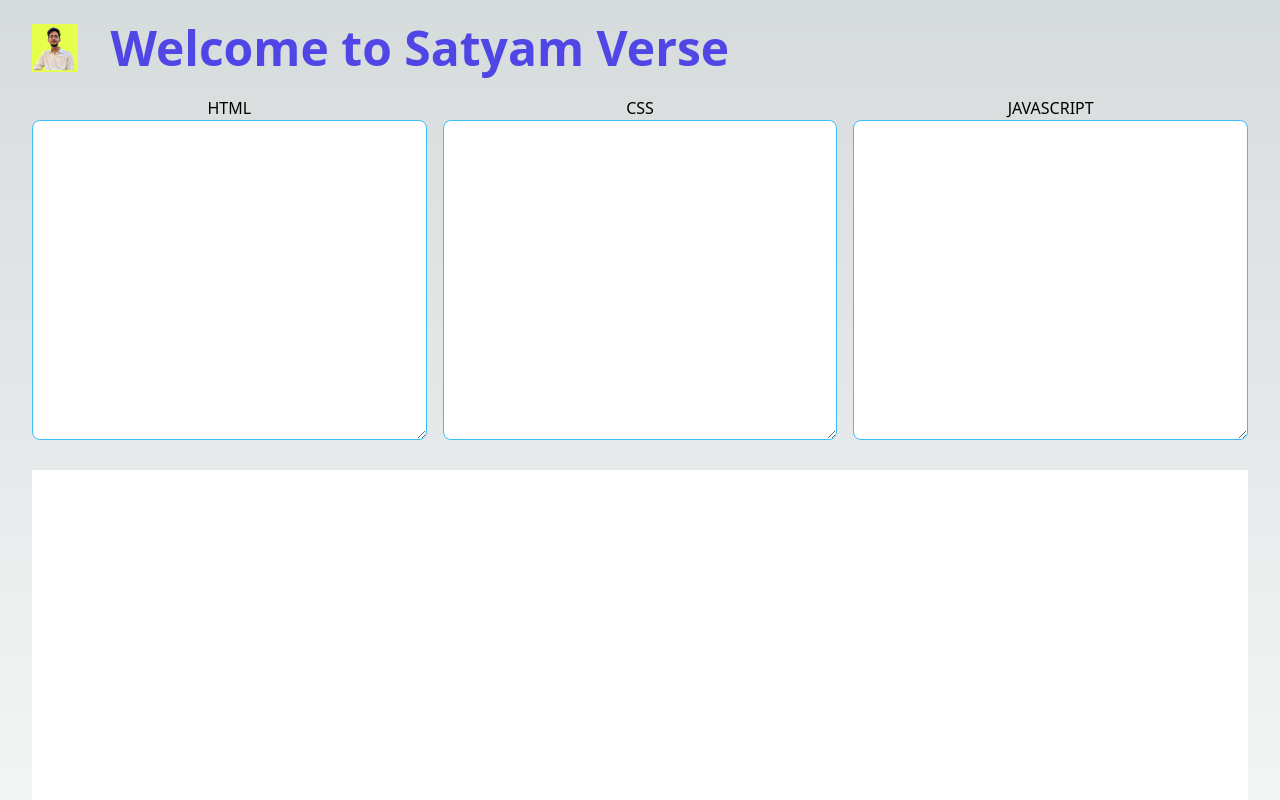
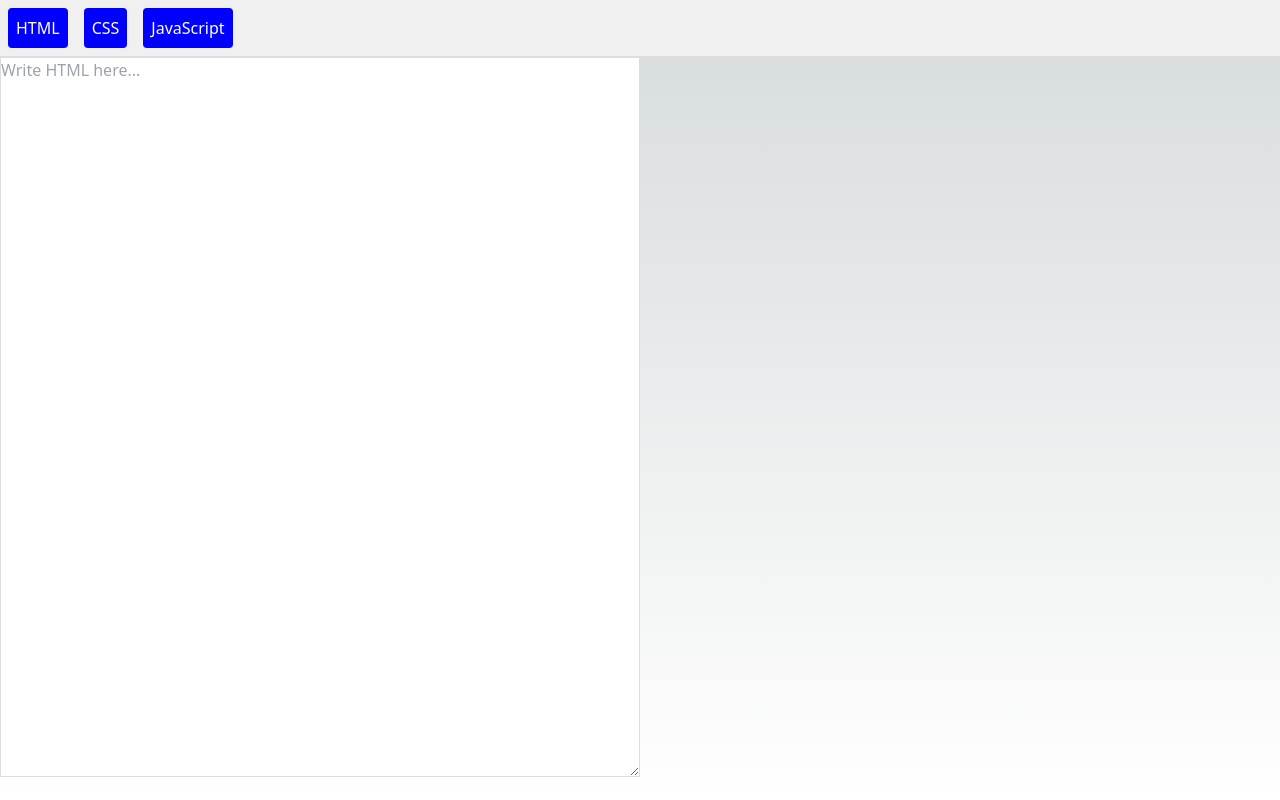
Before and after one commit to satyamgit1/CodeVerse, a Next.js app: page /code_editor in a window 1280 px wide. Shown: the top 800 px of the page. Built offline with nearby package versions, Linux system fonts and the light colour scheme.

Commit message:
make changes in the code editor

```diff
--- a/pages/_app.js
+++ b/pages/_app.js
@@ -1,6 +1,7 @@
 import '@/styles/globals.css'
 import { Analytics } from "@vercel/analytics/react"
 import '@/styles/social.css';
+import '@/styles/Sidebar.css';
 
 export default function App({ Component, pageProps }) {
   return (
--- a/pages/code_editor.js
+++ b/pages/code_editor.js
@@ -1,15 +1,11 @@
 import React, { useState, useEffect } from "react";
-import Textarea from "@mui/joy/Textarea";
-import Footer from "./api/footer";
-import Link from "next/link";
 
-export default function Home() {
-  // State variables for HTML, CSS, and JavaScript inputs
+const Editor = () => {
   const [html, setHtml] = useState("");
   const [css, setCss] = useState("");
   const [js, setJs] = useState("");
+  const [activeEditor, setActiveEditor] = useState("html");
 
-  // useEffect to load saved code from localStorage on component mount
   useEffect(() => {
     const savedHtml = localStorage.getItem("savedHtml");
     const savedCss = localStorage.getItem("savedCss");
@@ -20,75 +16,54 @@ export default function Home() {
     if (savedJs) setJs(savedJs);
   }, []);
 
-  // useEffect to save code to localStorage whenever html, css, or js state changes
   useEffect(() => {
     localStorage.setItem("savedHtml", html);
     localStorage.setItem("savedCss", css);
     localStorage.setItem("savedJs", js);
   }, [html, css, js]);
 
-  // Combined code for the iframe
-  const combinedCode = `<html>
+  const combinedCode = `
+    <html>
       <head>
         <style>${css}</style>
       </head>
       <body>
         ${html}
-      <script>${js}</script>
+        <script>${js}<\/script>
       </body>
-  </html>`;
+    </html>
+  `;
 
   return (
-    <div className="min-h-screen bg-dark">
-      <div className="max-w-7xl mx-auto px-4 sm:px-6 lg:px-8">
-        <header className="flex items-center justify-between py-6 border-gray-100 md:space-x-10">
-          <div className="flex items-center gap-12">
-            <Link href="/" className="flex items-center">
-              <img className="w-auto h-12 sm:h-12" src="/pic.png" alt="my_image_logo" />
-              <span className="ml-8 text-2xl sm:text-5xl font-bold text-indigo-600">Welcome to Satyam Verse</span>
-            </Link>
+    <div className="editor-container">
+      <div className="editor-tabs">
+        <button onClick={() => setActiveEditor("html")}>HTML</button>
+        <button onClick={() => setActiveEditor("css")}>CSS</button>
+        <button onClick={() => setActiveEditor("js")}>JavaScript</button>
       </div>
-        </header>
-        <main className="space-y-6">
-          <div className="grid grid-cols-1 sm:grid-cols-3 gap-4">
-            <div>
-              <h3 className="text-center">HTML</h3>
+      <div className="flex">
         <textarea
-                className="textarea textarea-info w-full h-40 sm:h-80"
-                placeholder=""
+          className={`code-editor ${activeEditor === "html" ? "" : "hidden"}`}
+          placeholder="Write HTML here..."
           value={html}
           onChange={(e) => setHtml(e.target.value)}
         ></textarea>
-            </div>
-            <div>
-              <h3 className="text-center">CSS</h3>
         <textarea
-                className="textarea textarea-info w-full h-40 sm:h-80"
-                placeholder=""
+          className={`code-editor ${activeEditor === "css" ? "" : "hidden"}`}
+          placeholder="Write CSS here..."
           value={css}
           onChange={(e) => setCss(e.target.value)}
         ></textarea>
-            </div>
-            <div>
-              <h3 className="text-center">JAVASCRIPT</h3>
         <textarea
-                className="textarea textarea-info w-full h-40 sm:h-80"
-                placeholder=""
+          className={`code-editor ${activeEditor === "js" ? "" : "hidden"}`}
+          placeholder="Write JavaScript here..."
           value={js}
           onChange={(e) => setJs(e.target.value)}
         ></textarea>
-            </div>
-          </div>
-          <div className="output">
-            <iframe
-              className="output-iframe w-full h-64 sm:h-96 bg-white"
-              title="Output"
-              srcDoc={combinedCode}
-            />
-          </div>
-        </main>
-        <Footer />
+        <iframe className="output-screen" title="Output" srcDoc={combinedCode} />
       </div>
     </div>
   );
-}
+};
+
+export default Editor;
--- a/styles/globals.css
+++ b/styles/globals.css
@@ -25,3 +25,50 @@ body {
     )
     rgb(var(--background-start-rgb));
 }
+
+
+
+
+
+
+
+.editor-container {
+  display: flex;
+  flex-direction: column;
+  height: 100vh;
+}
+
+.editor-tabs {
+  display: flex;
+  border-bottom: 1px solid #ddd;
+  background: #f0f0f0;
+  padding: 0.5rem;
+}
+
+.editor-tabs button {
+  margin-right: 1rem;
+  padding: 0.5rem;
+  cursor: pointer;
+  background-color: blue;
+  color: white;
+  border: none;
+  border-radius: 4px;
+}
+
+
+
+.code-editor {
+  width: 50%;
+  height: calc(100vh - 5rem);
+  border: 1px solid #ddd;
+}
+
+.output-screen {
+  width: 50%;
+  height: calc(100vh - 5rem);
+  border: none;
+}
+
+.hidden {
+  display: none;
+}
```
Also changed, not shown: component/Sidebar.js (added, +21 -0 lines), package.json (+8 -0 lines), styles/Sidebar.css (added), 1 other file (tests, documents, lock files or other folders). Lines whose indentation alone changed are shown as unchanged.
